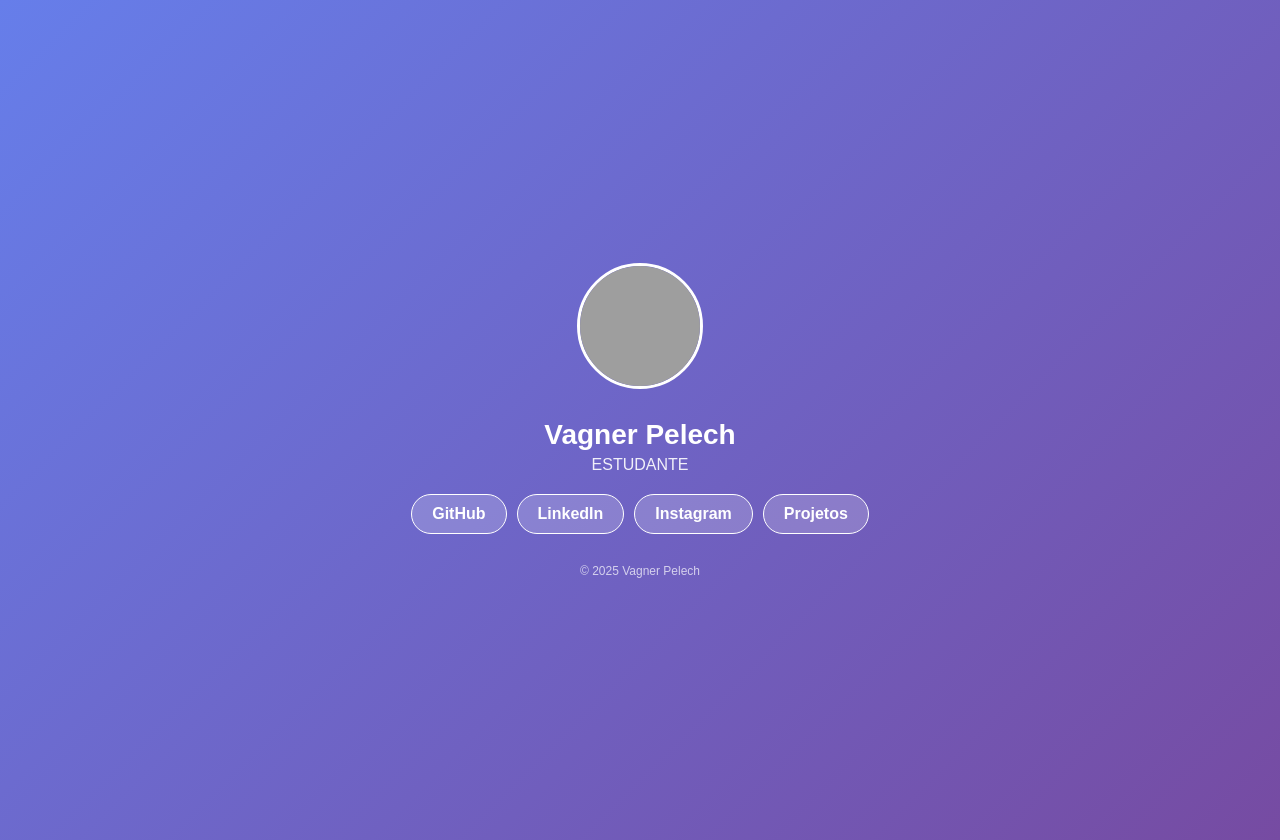
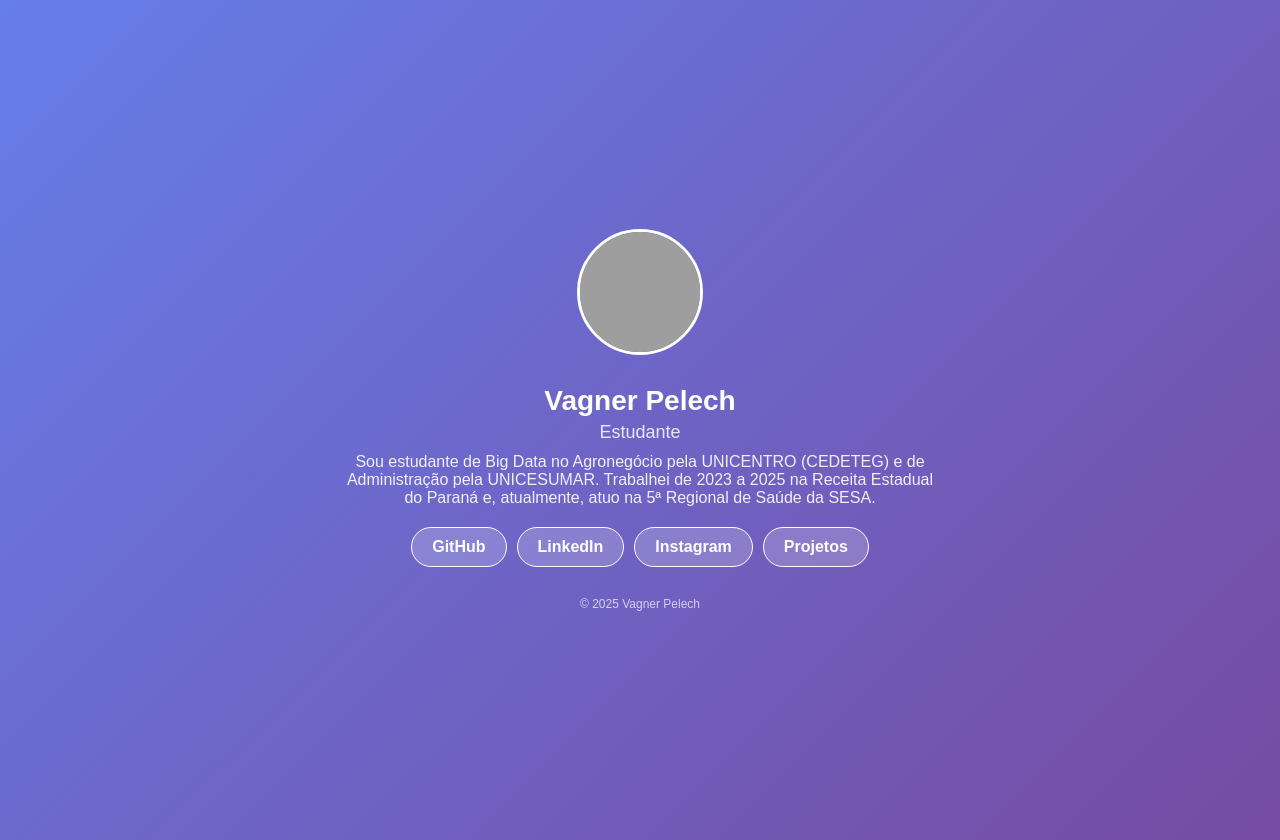
Before and after one commit to Pelech7/Pelech7.github.io, a plain HTML site: page index.html in a window 1280 px wide. Drawn offline with Linux system fonts and the light colour scheme; grey boxes are pictures that could not be loaded.

Commit message:
Update index.html

```diff
--- a/index.html
+++ b/index.html
@@ -31,10 +31,17 @@
       font-size: 28px;
       font-weight: bold;
     }
+    .subtitle {
+      margin: 0;
+      font-size: 18px;
+      font-weight: normal;
+      opacity: 0.85;
+    }
     p {
-      margin: 0 0 20px;
+      margin: 10px 0 20px;
       font-size: 16px;
       opacity: 0.9;
+      max-width: 600px;
     }
     .buttons {
       display: flex;
@@ -67,13 +74,15 @@
 
   <!-- FOTO -->
   <img src="https://i.postimg.cc/kM1W1JN6/Whats-App-Image-2025-04-28-at-08-37-06.jpg" alt="Foto">
-  <h1>Vagner Pelech </h1>
-  <p> ESTUDANTE </p>
+  <h1>Vagner Pelech</h1>
+  <p class="subtitle">Estudante</p>
+  <p>Sou estudante de Big Data no Agronegócio pela UNICENTRO (CEDETEG) e de Administração pela UNICESUMAR. Trabalhei de 2023 a 2025 na Receita Estadual do Paraná e, atualmente, atuo na 5ª Regional de Saúde da SESA.</p>
+
   <div class="buttons">
-    <a href="https://github.com/Pelech7"_blank">GitHub</a>
+    <a href="https://github.com/Pelech7" target="_blank">GitHub</a>
     <a href="https://www.linkedin.com/in/vagner-pelech-354257271/" target="_blank">LinkedIn</a>
     <a href="https://www.instagram.com/vagner_pelech?igsh=cm1nZTk3aGE1M2g3" target="_blank">Instagram</a>
-    <a href="https://github.com/correasiaht/Learn-Agro">Projetos</a>
+    <a href="https://github.com/correasiaht/Learn-Agro" target="_blank">Projetos</a>
   </div>
   <footer>
     © 2025 Vagner Pelech
```
